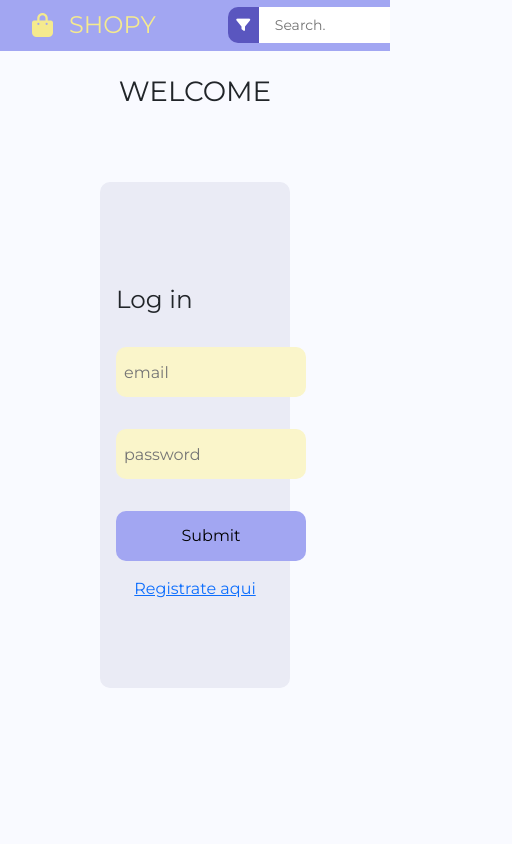
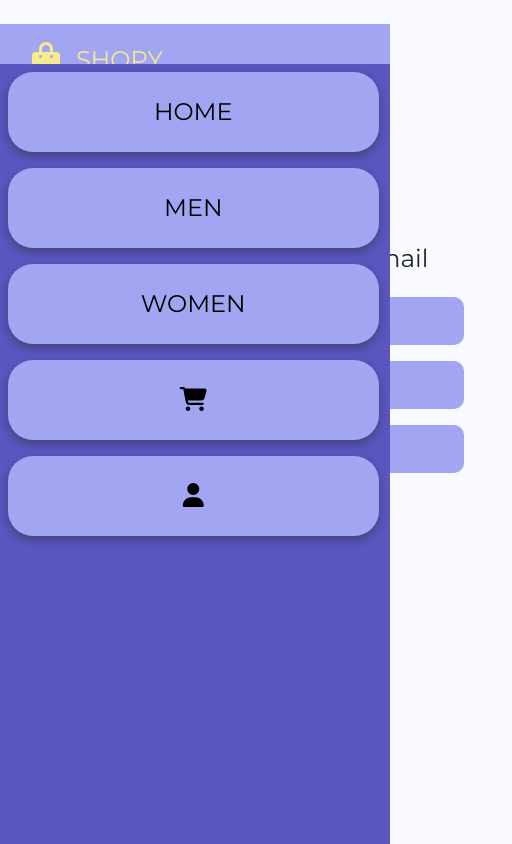
Before and after one commit to eduluisf/Proyectofinal-Desarrollo, a plain HTML site: page log-in.html in a window 390 px wide. Shown: the whole page, 512 px wide, since content can reach past the window. Drawn offline with nearby package versions, Linux system fonts and the light colour scheme.

Commit message:
Carrito y responsive

```diff
--- a/log-in.html
+++ b/log-in.html
@@ -71,10 +71,11 @@
 
     <h1 class="contact-name">WELCOME</h1>
 
-    <section class="containerForm">
-      <article class="formContainer">
+    <div class="containerForm">
+      <div class="formContainer">
+        <h2 class="title-form">Log in</h2>
         <form class="formItems" id="formLogin">
-          <h2 class="title-form">Log in</h2>
+
 
           <div class="containerItem">
             <input
@@ -96,8 +97,42 @@
             <input class="btn-submit" type="submit" />
           </div>
         </form>
-        <a href="singUp.html">Registrate aqui </a>
-      </article>
+        <a href="singUp.html">¿No tienes cuenta? Registrate aqui </a>
+      </div  >
+
+
+        <div class="formContainer">
+          <h2 class="title-form">Use your email</h2>
+          <form class="formItems" id="formLogin">
+
+
+            <div class="containerItem">
+
+            <div class="btn-registerOther">
+              <i class="fab fa-google"></i>
+              <p>Log in wit google</p>
+            </div>
+
+            <div class="btn-registerOther">
+              <i class="fab fa-facebook"></i>
+              <p>Log in wit facebook</p>
+            </div>
+
+            <div class="btn-registerOther">
+              <i class="fab fa-instagram"></i>
+              <p>Log in wit instagram</p>
+            </div>
+
+          </form>
+
+        </div  >
+
+
+
+
+
+    </div  >
+
 
 
 
--- a/styles/styles.css
+++ b/styles/styles.css
@@ -25,18 +25,23 @@ a {
 .navigation {
   display: flex;
   flex-direction: row;
+  justify-content: space-between;
   width: 100%;
   height: 8vh;
   background-color: var(--b2);
   overflow: hidden;
   z-index: 3;
+  margin: 0;
+  padding: 0;
 }
 .navigation .navContainer {
   display: flex;
+  width: 100%;
   flex-direction: row;
   list-style: none;
   justify-content: space-around;
   margin: 0 32px;
+  overflow: hidden;
 }
 
 .navigation .navContainer li {
@@ -44,7 +49,7 @@ a {
   justify-content: space-around;
   font-size: 22px;
   margin: 8px;
-  margin-left: 0px;
+  overflow: hidden;
 }
 .hamb-menu {
   display: none;
@@ -72,12 +77,14 @@ a {
 }
 .buscador {
   display: flex;
-  justify-content: center;
+  justify-content: space-around;
   align-items: center;
-  width: 650px;
   border-radius: 10px;
   padding: 4px 0px;
-  margin: 0 1em;
+  margin: 0;
+  width: 150vh;
+}
+.userContainerBuscador {
 }
 
 .buscador .filterbtn {
@@ -106,7 +113,7 @@ a {
   margin: 8px;
 }
 .buscador .searchButton {
-  width: 100%;
+  width: 300%;
   border: none;
   height: 36px;
   padding: 16px;
@@ -117,22 +124,24 @@ a {
   display: flex;
   width: 100%;
   margin: 0 1em;
-  padding: 0 4px;
+  justify-content: space-around;
   font-size: 16px;
   align-items: center;
-  justify-content: center;
   align-content: center;
+  padding: 0;
 }
 .navigation .navContainer .userContainer .menu_container {
   display: flex;
 
   list-style: none;
   margin: 0;
+  padding: 0;
 }
 .navigation .navContainer .userContainer .menu_container .userItem {
   display: flex;
   justify-content: space-around;
   list-style: none;
+  padding: 0;
 }
 .navigation .navContainer .userContainer .menu_container .userItem a {
   color: black;
@@ -236,7 +245,7 @@ a {
 /*Carrito de comprasretractil*/
 
 .tableContainer {
-  position: absolute;
+  position: fixed;
   left: 60%;
   margin: 0;
   background: var(--b6);
@@ -260,6 +269,7 @@ a {
   background-color: var(--b5);
 }
 
+/*Estilos del forumlario */
 .containerForm {
   display: flex;
   flex-direction: row;
@@ -267,6 +277,13 @@ a {
   width: 100%;
   align-items: center;
   justify-content: center;
+  margin: 0;
+  border-radius: 10px;
+  padding: 0;
+}
+.containerForm a {
+  color: black;
+  text-decoration: none;
 }
 
 .formContainer {
@@ -275,10 +292,11 @@ a {
   justify-content: center;
   align-items: center;
   align-content: center;
-  width: 100%;
+  width: 90%;
   height: 60vh;
-  background-color: var(--b6);
-  margin: 50px 100px 100px;
+  margin: 0;
+  padding: 64px;
+  margin: 32px;
   border-radius: 10px;
 }
 
@@ -305,12 +323,54 @@ a {
   margin: 16px;
   border-radius: 10px;
 }
+.btn-registerOther {
+  display: flex;
+  background-color: var(--b2);
+  justify-content: space-around;
+  align-items: center;
+  align-content: center;
+  width: 100%;
+  height: 0.5vh;
+  border: none;
+  margin: 16px;
+  border-radius: 10px;
+  flex-direction: row;
+  padding: 24px;
+}
+.btn-registerOther:hover {
+  display: flex;
+  background-color: var(--b2);
+  justify-content: space-around;
+  align-items: center;
+  align-content: center;
+  width: 100%;
+  height: 0.5vh;
+  border: none;
+  margin: 16px;
+  border-radius: 10px;
+  flex-direction: row;
+  padding: 24px;
+  box-shadow: 0 4px 8px 0 rgba(0, 0, 0, 0.2), 0 4px 8px 0 rgba(0, 0, 0, 0.19);
+}
+.btn-registerOther p {
+  display: flex;
+
+  justify-content: space-around;
+  align-items: center;
+  align-content: center;
+  width: 100%;
+
+  margin: 0px;
+
+  padding: 24px;
+}
 
 .title-form {
   display: flex;
+  justify-content: space-around;
+  align-items: center;
 
-  width: 100%;
-  margin: 16px;
+  width: 50;
 }
 .contact-name {
   margin: 24px;
@@ -319,12 +379,33 @@ a {
   justify-content: center;
 }
 
+/*Media querys*/
+
+@media (max-width: 1200px) {
+  .buscador {
+    display: flex;
+    justify-content: center;
+    align-items: center;
+
+    border-radius: 10px;
+    padding: 0px 0px;
+    margin: 0em;
+    width: 40vh;
+  }
+
+  .navigation .navContainer .userContainer {
+    display: flex;
+    margin: 0;
+    padding: 0;
+    font-size: 16px;
+    width: 100%;
+  }
+}
 @media (max-width: 1024px) {
   .navigation {
     display: flex;
     flex-direction: row;
-    width: 100%;
-    height: 4vh;
+
     background-color: var(--b2);
     overflow: hidden;
   }
@@ -333,10 +414,11 @@ a {
     display: flex;
     justify-content: center;
     align-items: center;
-    width: 450px;
+
     border-radius: 10px;
     padding: 0px 0px;
     margin: 0em;
+    width: 40vh;
   }
   .logoContainer {
     margin: 0px 8px 0 0px;
@@ -354,9 +436,10 @@ a {
 
   .navigation .navContainer .userContainer {
     display: flex;
-    margin: 0 0 0 0em;
+    margin: 0;
     padding: 0;
     font-size: 16px;
+    width: 100%;
   }
   .navigation .navContainer .userContainer .menu_container {
     padding: 0;
@@ -379,14 +462,15 @@ a {
     display: flex;
     flex-direction: row;
     width: 100%;
-    height: 6vh;
+    height: 8vh;
     background-color: var(--b2);
     overflow: hidden;
+    position: fixed;
   }
 
   .buscador {
-    display: flex;
-    justify-content: center;
+    display: none;
+    justify-content: space-around;
     align-items: center;
     width: 300px;
     border-radius: 10px;
@@ -394,33 +478,86 @@ a {
     margin: 0em;
   }
 
+  .logoContainer p {
+    margin-top: 16px;
+  }
   .logoContainer a {
     display: flex;
-    font-size: 24px;
+    font-size: 32px;
     color: var(--b4);
     justify-content: space-around;
     margin: 16px 0px 16px 32px;
   }
+  .logoContainer a {
+    display: fixed;
+    z-index: 3;
+    bottom: 0;
+  }
 
   .navigation .navContainer .userContainer {
+    padding: 0 16px;
+
+    font-size: 16px;
+    z-index: 3;
+  }
+
+  .navigation .navContainer .userContainer .menu_container {
+    width: 100%;
+    height: 100vh;
+    flex-direction: column;
+    padding: 0;
+    background-color: var(--b1);
+    position: fixed;
+    margin: 0px;
+    left: 0px;
+    top: 64px;
+    border-bottom: solid 1px var(--b4);
+    height: 95vh;
+    bottom: 200px;
+    left: 100%;
+    transition: left 0.4s;
+  }
+  .userItem {
     display: flex;
-    margin: 0 0 0 0em;
+    width: 95%;
     padding: 0;
-    font-size: 16px;
+    margin: 36px auto;
+    height: 10%;
+    border-radius: 25px;
+    background-color: var(--b2);
+    box-shadow: 0 4px 8px 0 rgba(66, 62, 3, 0.2),
+      0 4px 8px 0 rgba(0, 0, 0, 0.19);
+    align-content: center;
+    align-items: center;
   }
-  .navigation .navContainer .userContainer .menu_container {
-    padding: 0;
+
+  .navigation .navContainer .userContainer .menu_container .userItem a {
+    font-size: 24px;
   }
+
   .buscador .searchbtn {
     display: flex;
     justify-content: space-around;
     align-items: center;
+    align-content: center;
     height: 36px;
     width: 36px;
     background-color: var(--b1);
     color: white;
     font-size: 14px;
     border-radius: 0 10px 10px 0;
+  }
+
+  .hamb-menu {
+    font-size: 32px;
+    border: none;
+    background: transparent;
+    display: block;
+    margin: 12px 16px 16px 30vh;
+  }
+
+  .navigation .navContainer .userContainer .menu_visible {
+    left: 0%;
   }
 }
 
```
Also changed, not shown: index.html (+7 -4 lines), men.html (+2 -4 lines).
